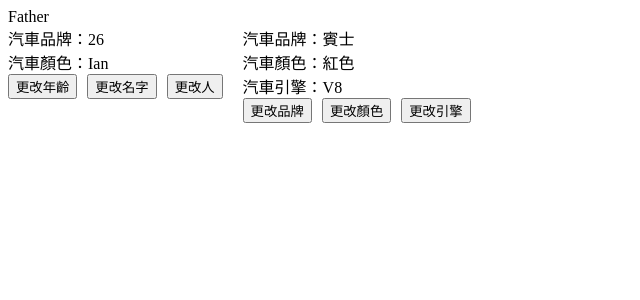
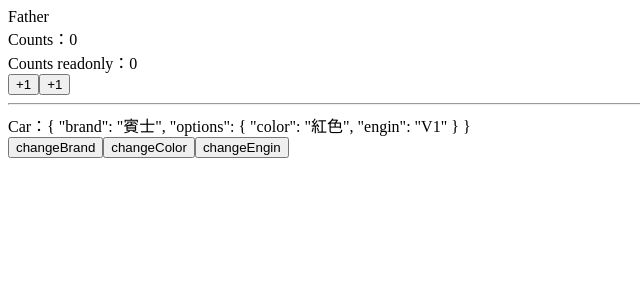
Before and after one commit to en-ian-0131/vue-practice, a Vue app: page / in a window 1280 px wide. Shown: the top 300 px of the page, without its empty margins (0-640 px from the left). Built offline with nearby package versions, Linux system fonts and the light colour scheme.

Commit message:
readonly_shallowReadonly

```diff
--- a/src/App.vue
+++ b/src/App.vue
@@ -3,5 +3,5 @@
 </template>
 
 <script setup lang="ts">
-import Father from "./pages/shallowRef_Reactive/Father.vue";
+import Father from "./pages/readonly_shallowReadonly/Father.vue";
 </script>
--- /dev/null
+++ b/src/pages/readonly_shallowReadonly/Father.vue
@@ -0,0 +1,44 @@
+<template>
+  <div class="fatherClass">
+    <div>Father</div>
+    <div>Counts：{{ sum }}</div>
+    <div>Counts readonly：{{ readonly_sum }}</div>
+    <button @click="add">+1</button>
+    <button @click="add_readonly">+1</button>
+    <hr />
+    <div>Car：{{ shallowCar }}</div>
+    <button @click="changeBrand">changeBrand</button>
+    <button @click="changeColor">changeColor</button>
+    <button @click="changeEngin">changeEngin</button>
+  </div>
+</template>
+
+<script lang="ts">
+export default {
+  name: "Father",
+};
+</script>
+
+<script setup lang="ts">
+import { reactive, readonly, ref, shallowReadonly } from "vue";
+
+let sum = ref(0);
+let readonly_sum = readonly(sum);
+let car = reactive({
+  brand: "賓士",
+  options: {
+    color: "紅色",
+    engin: "V1",
+  },
+});
+let shallowCar = shallowReadonly(car);
+
+const add = () => (sum.value += 1);
+const add_readonly = () => (readonly_sum.value += 1);
+
+const changeBrand = () => (shallowCar.brand = "保時捷");
+const changeColor = () => (shallowCar.options.color = "紫色");
+const changeEngin = () => (shallowCar.options.engin = "V16");
+</script>
+
+<style scoped></style>
```
